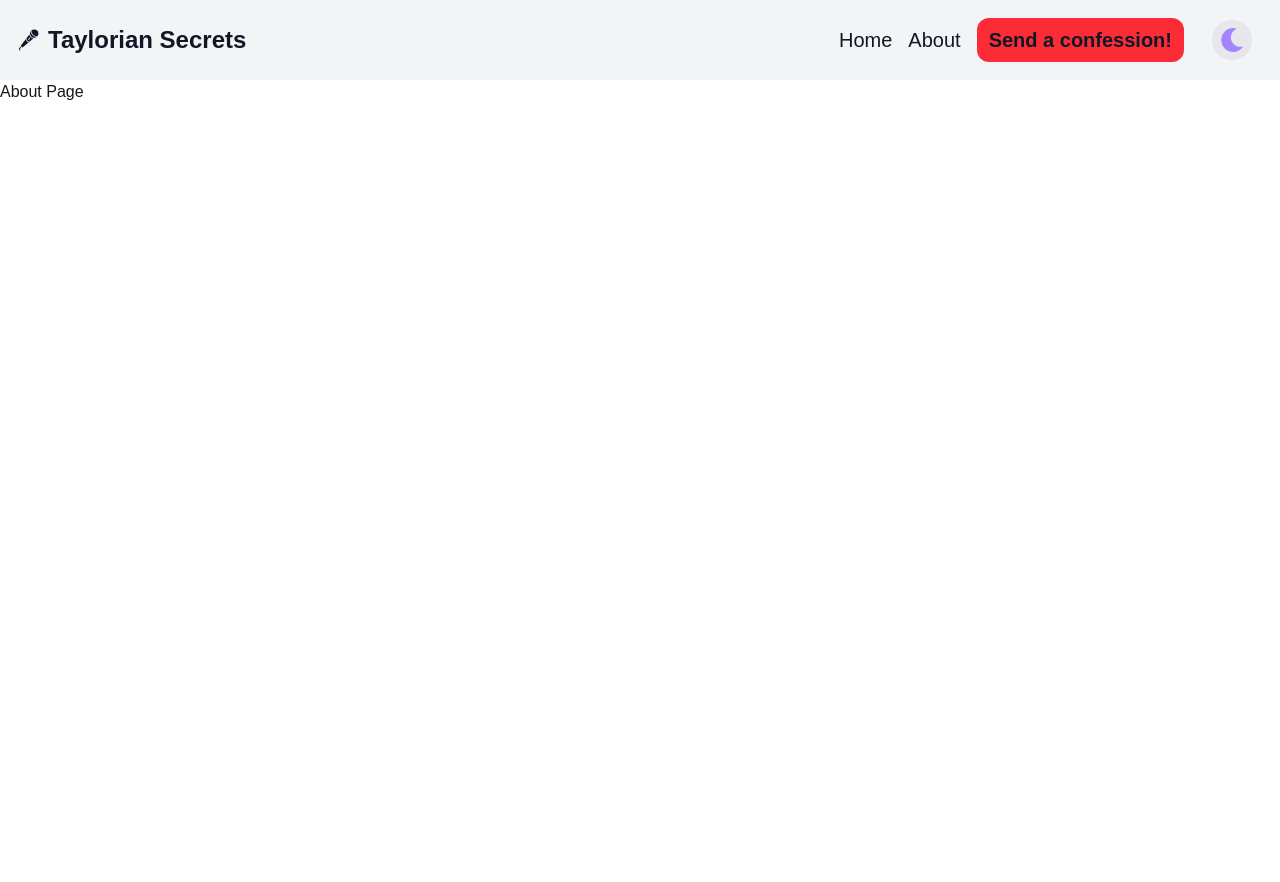
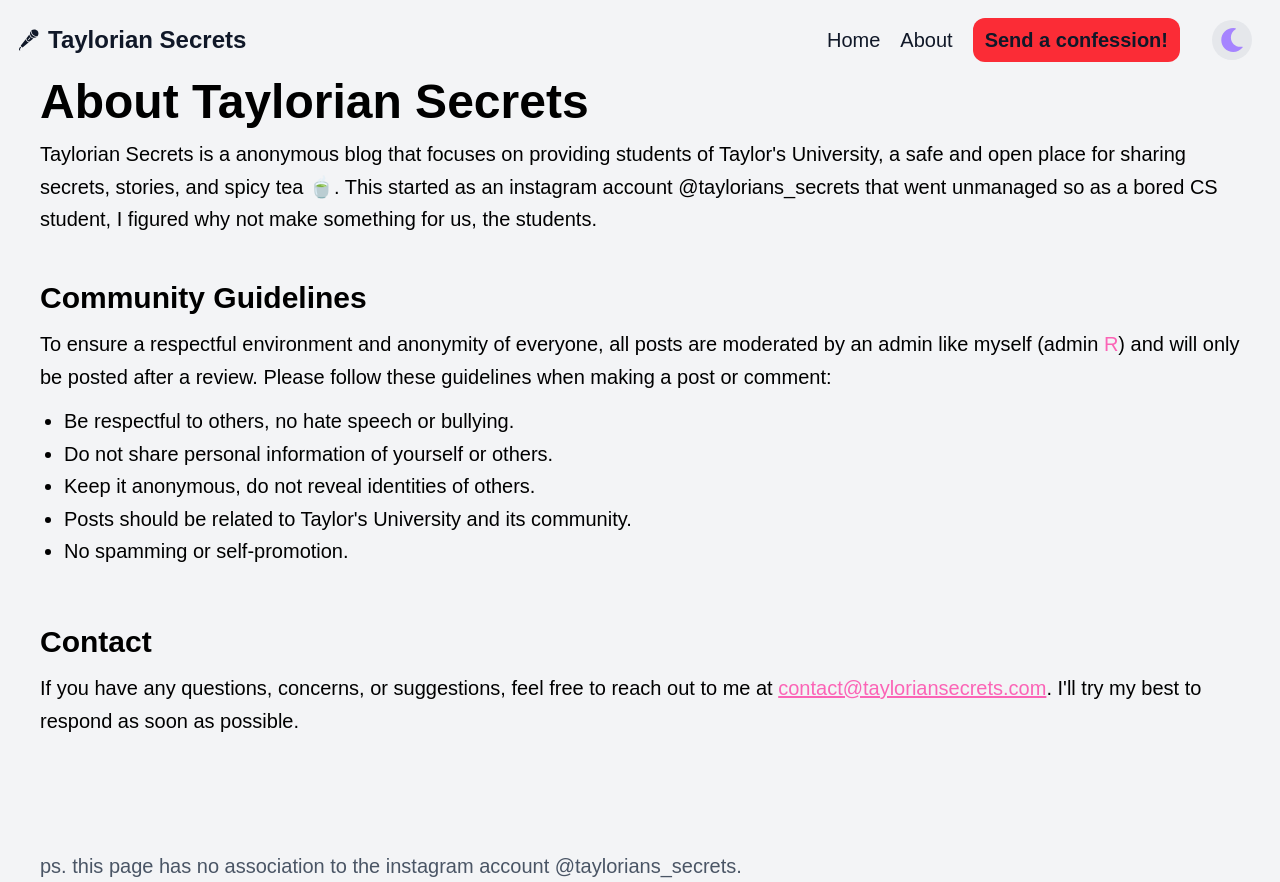
Before and after one commit to Viwyn/next-site, a Next.js app: page /TaylorianSecrets/About in a window 1280 px wide. Before the commit the page ends 800 px from the top, so only its background shows below. Built offline with nearby package versions, Linux system fonts and the light colour scheme.

Commit message:
completed about page for TS

```diff
--- a/app/TaylorianSecrets/About/page.tsx
+++ b/app/TaylorianSecrets/About/page.tsx
@@ -3,9 +3,31 @@
 
 const AboutPage = () => {
     return (
-        <div>
+        <div className="">
             <TSHeader></TSHeader>
-            <h1>About Page</h1>
+            <div className="h-screen w-full flex justify-center items-center bg-gray-100 dark:bg-black">
+                <div className="text-xl px-10 flex flex-col items-start text-left justify-center bg-gray-100 dark:bg-black text-black dark:text-white leading-relaxed">
+                    <h1 className="text-5xl font-bold mb-3">About Taylorian Secrets</h1>
+                    <p>
+                        Taylorian Secrets is a anonymous blog that focuses on providing students of Taylor&apos;s University, a safe and open place for sharing secrets, stories, and spicy tea 🍵. This started as an instagram account @taylorians_secrets that went unmanaged so as a bored CS student, I figured why not make something for us, the students.
+                    </p>
+                    <br />
+                    <h2 className="text-3xl font-bold my-3">Community Guidelines</h2>
+                    <p>To ensure a respectful environment and anonymity of everyone, all posts are moderated by an admin like myself (admin <span className="text-pink-400">R</span>) and will only be posted after a review. Please follow these guidelines when making a post or comment:</p>
+                    <ul className="list-disc ml-6 my-3">
+                        <li>Be respectful to others, no hate speech or bullying.</li>
+                        <li>Do not share personal information of yourself or others.</li>
+                        <li>Keep it anonymous, do not reveal identities of others.</li>
+                        <li>Posts should be related to Taylor&apos;s University and its community.</li>
+                        <li>No spamming or self-promotion.</li>
+                    </ul>
+                    <br />
+                    <h2 className="text-3xl font-bold my-3">Contact</h2>
+                    <p>If you have any questions, concerns, or suggestions, feel free to reach out to me at <a href="mailto:contact@tayloriansecrets.com" className="text-pink-400 underline hover:text-pink-500 transition-colors duration-150">contact@tayloriansecrets.com</a>. I&apos;ll try my best to respond as soon as possible. </p>
+                    <br />
+                    <h3 className="text-s font-extralight text-gray-600 dark:text-gray-400 mt-20">ps. this page has no association to the instagram account @taylorians_secrets.</h3>
+                </div>
+            </div>
         </div>
     )
 }
--- a/app/components/TSHeader.tsx
+++ b/app/components/TSHeader.tsx
@@ -10,7 +10,7 @@
                 <GiMicrophone className="text-2xl text-gray-900 dark:text-gray-100" />
                 <Link href="/TaylorianSecrets" className="text-2xl text-gray-900 dark:text-gray-100 font-bold">Taylorian Secrets</Link>
             </div>
-            <div className="flex items-center gap-4 text-2xl font-bold">
+            <div className="flex items-center gap-5 text-2xl font-bold">
                 <Link href="/TaylorianSecrets" className="text-xl font-light text-gray-900 dark:text-gray-100 hover:scale-105 duration-150 transition">Home</Link>
                 <Link href="/TaylorianSecrets/About" className="text-xl font-light text-gray-900 dark:text-gray-100 hover:scale-105 duration-150 transition">About</Link>
                 <Link href="/TaylorianSecrets" className="px-3 py-2 rounded-xl text-xl font-bold text-gray-900 dark:text-gray-100 bg-red-500 hover:bg-red-700 hover:scale-105 duration-150 transition">Send a confession!</Link>
```
